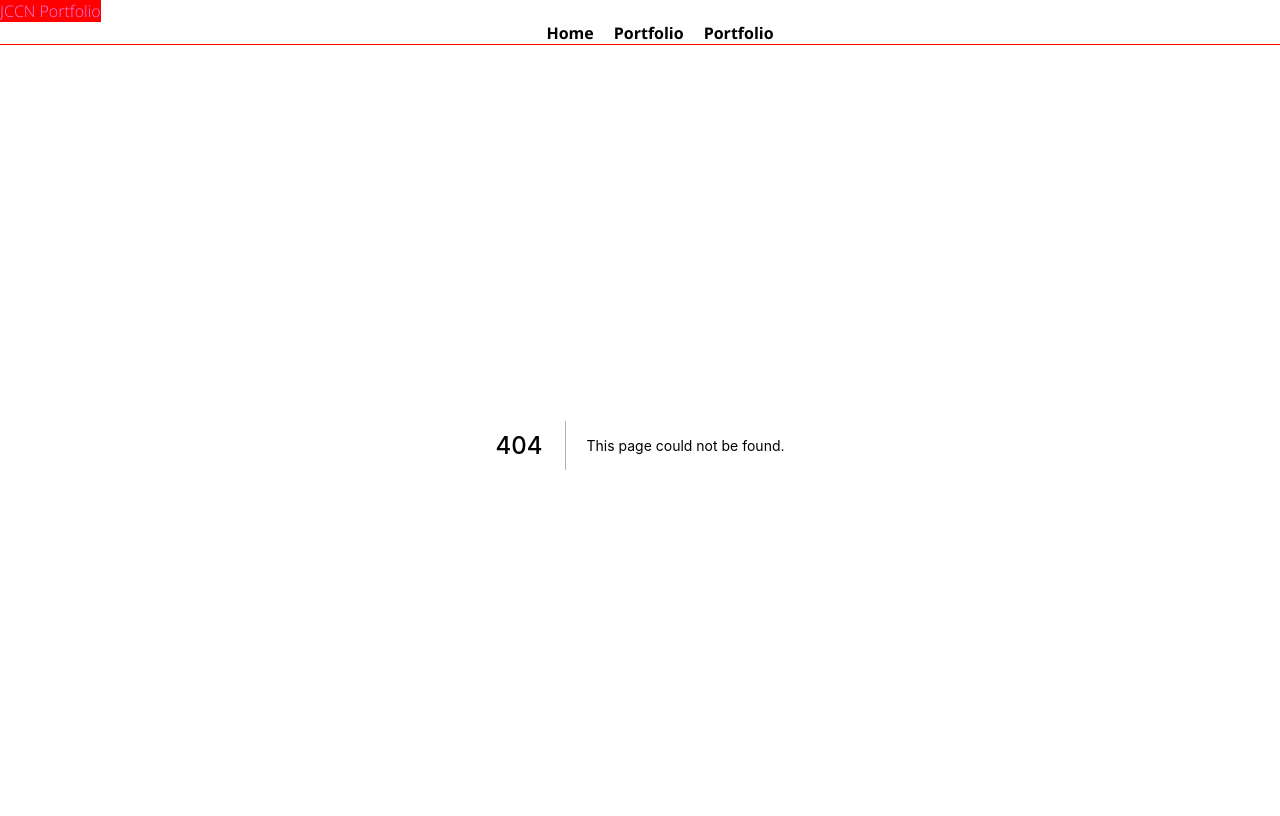
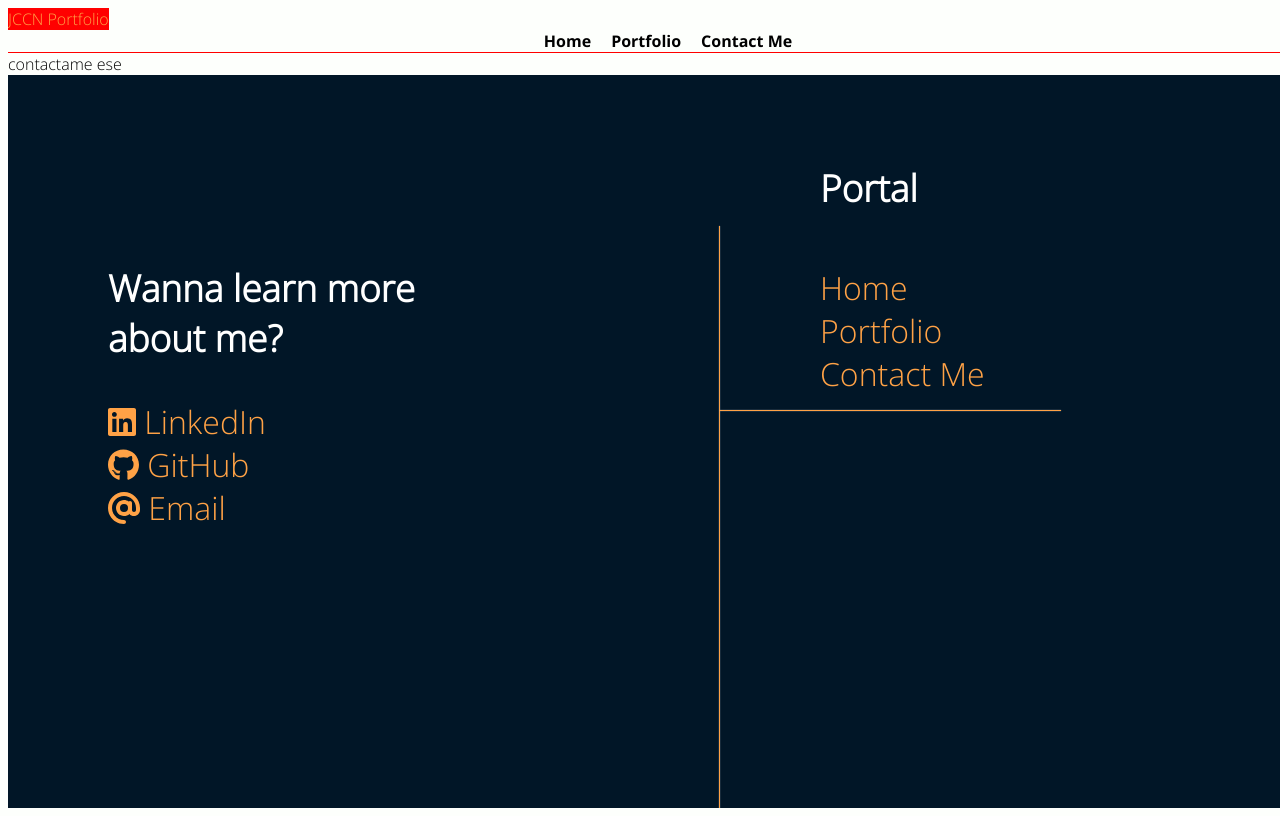
Before and after one commit to monguis/nextjs-portfolio, a Next.js app: page /contact in a window 1280 px wide. Before the commit this address had no page. Built offline with nearby package versions, Linux system fonts and the light colour scheme.

Commit message:
created footercomponent and applied basic styles

```diff
--- a/components/Layout/FooterComponent/index.tsx
+++ b/components/Layout/FooterComponent/index.tsx
@@ -1,5 +1,52 @@
+import { FontAwesomeIcon } from "@fortawesome/react-fontawesome";
+import { Col, Container, Row } from "react-bootstrap";
+import { faGithub, faLinkedin } from "@fortawesome/free-brands-svg-icons";
+import styles from "../../../styles/componentStyles/Layout/footerComponent/index.module.scss";
+import { faAt } from "@fortawesome/free-solid-svg-icons";
+import { menuLinksArray } from "../MenuBar/content/menuLinksArray"
+import Link from "next/link";
+
 const FooterComponent = () => {
-    return <>Footer</>
+    return <footer className={styles["footer"]}>
+        <div className={styles["footer__content"]}>
+            <div className={styles["footer__content__info-container"] + " " + styles["hover-effect"]}>
+                <h3>Wanna learn more<br /> about me?</h3>
+                <ul className={styles["links-list"]}>
+                    <li>
+                        <a href="https://www.linkedin.com/in/jccnlkdin/" target="_blank" rel="noreferrer noopener">
+                            <FontAwesomeIcon icon={faLinkedin} />&nbsp;LinkedIn
+                        </a>
+                    </li><li>
+                        <a href="https://github.com/monguis" target="_blank" rel="noreferrer noopener">
+                            <FontAwesomeIcon icon={faGithub} />&nbsp;GitHub
+                        </a>
+                    </li><li><a href="mailto:jccnnetwork@gmail.com"><FontAwesomeIcon icon={faAt} />&nbsp;Email</a>
+
+                    </li>
+
+                </ul>
+            </div>
+            <div className={styles["footer__content__site-links-container"]}>
+                <div className={styles["footer__content__site-links-container__top"] + " " + styles["hover-effect"]}>
+
+                    <h3>Portal</h3>
+                    <ul className={styles["links-list"]}>
+                        {
+                            menuLinksArray.map(link => <li key={link.address + "-footer-link"}>
+                                <Link href={link.address} >
+                            {link.name}
+                        </Link></li>
+                            )
+                        }
+                    </ul>
+
+                </div>
+                <div className={styles["footer__content__site-links-container__bottom"] + " " + styles["hover-effect"]}></div>
+            </div>
+        </div>
+
+
+    </footer>
 }
 
 export default FooterComponent;
--- a/components/Layout/MenuBar/content/menuLinksArray.ts
+++ b/components/Layout/MenuBar/content/menuLinksArray.ts
@@ -7,11 +7,14 @@ export const menuLinksArray: navBarLinkType[] = [
   },
 
   {
-    address: "/",
+    address: "/portfolio",
     name: "Portfolio",
   },
+
   {
-    address: "/",
-    name: "Portfolio",
+    address: "/contact",
+    name: "Contact Me",
   },
+
+
 ];
--- a/package.json
+++ b/package.json
@@ -9,6 +9,11 @@
     "start": "next start"
   },
   "dependencies": {
+    "@fortawesome/fontawesome-svg-core": "^6.1.2",
+    "@fortawesome/free-brands-svg-icons": "^6.1.2",
+    "@fortawesome/free-regular-svg-icons": "^6.1.2",
+    "@fortawesome/free-solid-svg-icons": "^6.1.2",
+    "@fortawesome/react-fontawesome": "^0.2.0",
     "bootstrap": "^5.1.3",
     "next": "12.1.6",
     "react": "18.1.0",
--- /dev/null
+++ b/pages/contact.tsx
@@ -0,0 +1,7 @@
+import { NextPage } from "next";
+
+export const ContactPage:NextPage = () =>{
+    return <>contactame ese</>
+}
+
+export default ContactPage;
--- a/styles/componentStyles/Layout/footerComponent/index.module.scss
+++ b/styles/componentStyles/Layout/footerComponent/index.module.scss
@@ -0,0 +1,132 @@
+@use "../../../partials/colors";
+@use "../../../partials/effects";
+@use "../../../partials/media-queries";
+
+.footer {
+    border-top: 1px solid colors.$primary-color;
+    height: 100vh;
+    padding-top:50px;
+    background-color: colors.$primary-color;
+
+    @include media-queries.tablet{
+        height: 60vh;
+    }
+
+    @include media-queries.mobile{
+        height: auto;
+    }
+
+    &__content {
+        display: flex;
+        width: 100%;
+        height: 100%;
+        color:white;
+
+        &__info-container{
+
+            padding:100px;
+            position:relative;
+            width: 40%;
+            height: 100%;
+            flex-shrink: 0;
+            @include media-queries.tablet{
+                width:50%;
+                padding-left:5%;
+                padding-right:0;
+            }
+
+            &::before{
+                content:"";
+                display: block;
+                position: absolute;
+                width: 1px;
+                height:60%;
+                right:0;
+                background-color: #ffa246;
+                box-shadow: 0 0 1px white;
+            }
+            @include media-queries.mobile{
+                width:100%;
+                justify-content: center;
+                align-items: center;
+                padding:15px;
+            }
+
+
+        }
+
+        &__site-links-container{
+
+            width: 60%;
+
+            @include media-queries.mobile{
+                width:100%;
+            }
+
+            @include media-queries.tablet{
+                width:100%;
+            }
+
+
+
+            &__top{
+                display: block;
+                display: flex;
+                flex-direction: column;
+                justify-content: center;
+                position:relative;
+                padding-left:100px;
+                &::before{
+                    content:"";
+                    display: block;
+                    position: absolute;
+                    width: 60%;
+                    height:1px;
+                    left:0;
+                    bottom:0;
+                    background-color: #ffa246;
+                    box-shadow: 0 0 1px white;
+                }
+
+                @include media-queries.mobile{
+                    width:100%;
+                    padding:15px;
+                }
+            }
+            &__bottom{
+                position:relative;
+                height: 50%;
+            }
+        }
+
+        @include media-queries.mobile{
+            flex-direction: column;
+            text-align: center;
+        }
+
+
+    }
+
+
+    & a{
+        font-size: 2rem;
+    }
+    & h3{
+        font-size: 2.3rem;
+    }
+}
+
+.hover-effect{
+    @include effects.transition-ease;
+    &:hover{
+        background-color: #FDFFFC22;
+        & h3{
+            text-shadow:effects.$default-shadow;
+        }
+    }
+}
+
+.links-list{
+    list-style: none;
+    padding:0px;
+}
--- a/styles/partials/_colors.scss
+++ b/styles/partials/_colors.scss
@@ -1,5 +1,6 @@
 
-$background-main-color:#eaeaea;
-$hightlight-color:violet;
-$primary-color: black;
-$secondary-color: red;
+$background-main-color:#FDFFFC;
+$hightlight-color:#FFA246;
+$primary-color: #011627;
+$secondary-color: #FDFFFC;
+$details-color:#2EC4B6;
--- a/styles/partials/_media-queries.scss
+++ b/styles/partials/_media-queries.scss
@@ -1,11 +1,26 @@
-@use "../../../node_modules/bootstrap/scss/variables";
+@import "../../node_modules/bootstrap/scss/functions";
+
+// 2. Include any default variable overrides here
+
+// 3. Include remainder of required Bootstrap stylesheets
+@import "../../node_modules/bootstrap/scss/variables";
+@import "../../node_modules/bootstrap/scss/mixins";
+// @import "../../node_modules/bootstrap/scss/root";
 
 @function getBreakpoint($breakpoint){
     @return map-get($grid-breakpoints, $breakpoint);
 }
 
 @mixin mobile{
-    @media screen and (max-width:getBreakpoint($breakpoint:xs)) {
+    @media screen and
+    (max-width: getBreakpoint($breakpoint:sm)) {
         @content;
     }
 }
+
+@mixin tablet{
+    @media screen and
+    (max-width: getBreakpoint($breakpoint:lg)) {
+        @content;
+    }
+}
```
Also changed, not shown: 1 other file (tests, documents, lock files or other folders).
